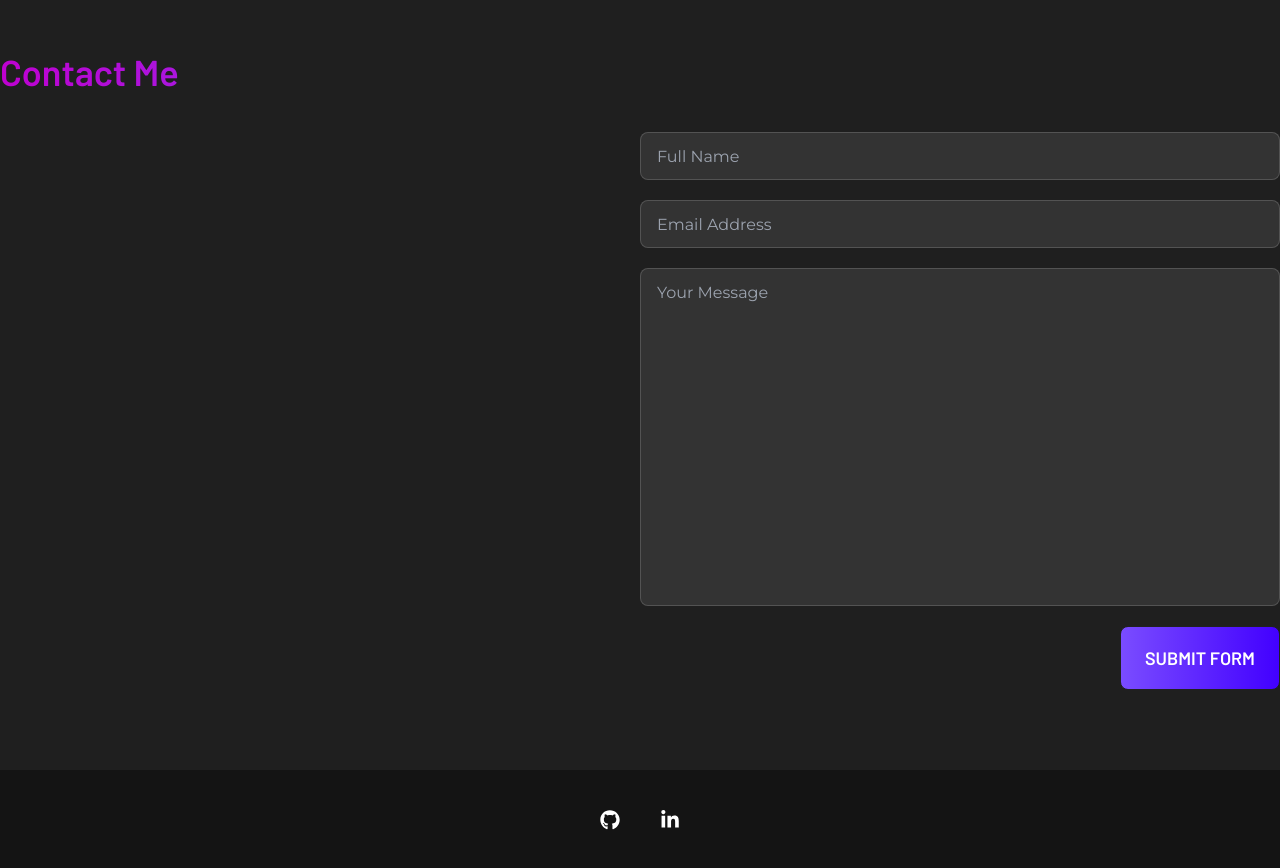
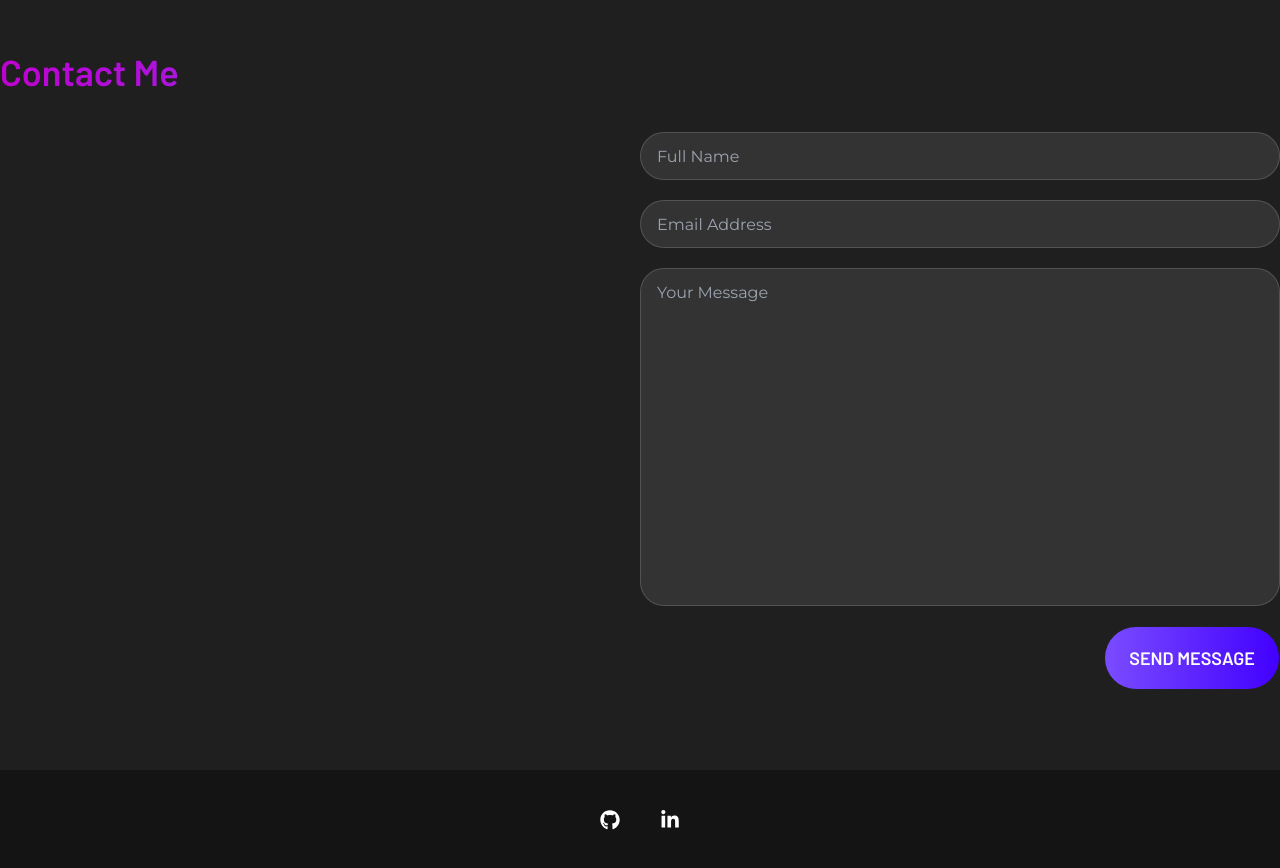
Before and after one commit to sharkanado/portfolio_website, a Next.js app: page / in a window 1280 px wide. Shown: the part 1120-1988 px from the top of the page. Built offline with nearby package versions, Linux system fonts and the light colour scheme.

Commit message:
fix: form styling

```diff
--- a/src/pages/index.tsx
+++ b/src/pages/index.tsx
@@ -143,9 +143,9 @@ const Contact = () => {
               <div className="flex justify-end">
                 <button
                   type="submit"
-                  className={`${barlowBold.className} btn btn-lg bg-btn-gradient text-white`}
+                  className={`${barlowBold.className} btn rounded-full btn-lg bg-btn-gradient text-white`}
                 >
-                  Submit Form
+                  SEND MESSAGE
                 </button>
               </div>
             </div>
--- a/src/styles/globals.css
+++ b/src/styles/globals.css
@@ -12,10 +12,10 @@ html {
 }
 
 .textInput {
-    @apply input input-bordered;
+    @apply input input-bordered rounded-full;
 
 }
 
 .textArea {
-    @apply textarea textarea-bordered resize-none;
+    @apply textarea textarea-bordered resize-none rounded-3xl;
 }
```
